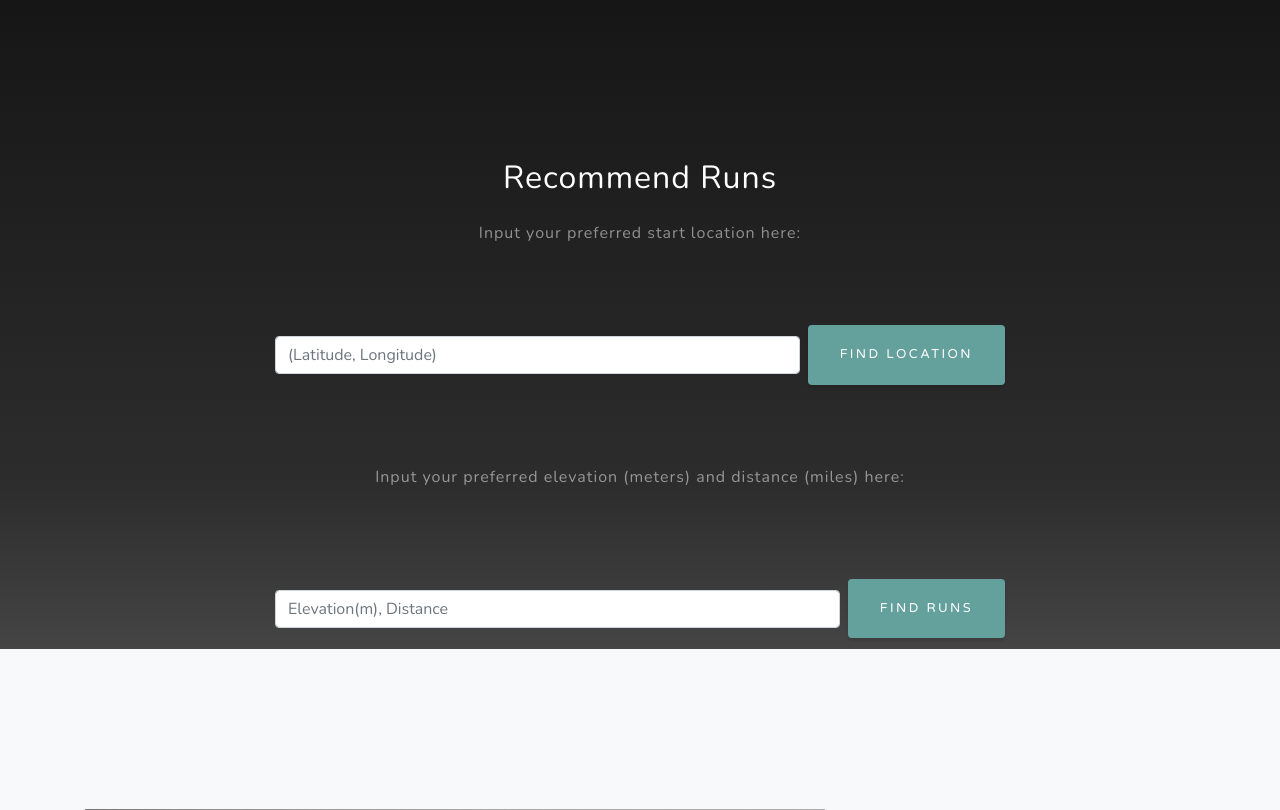
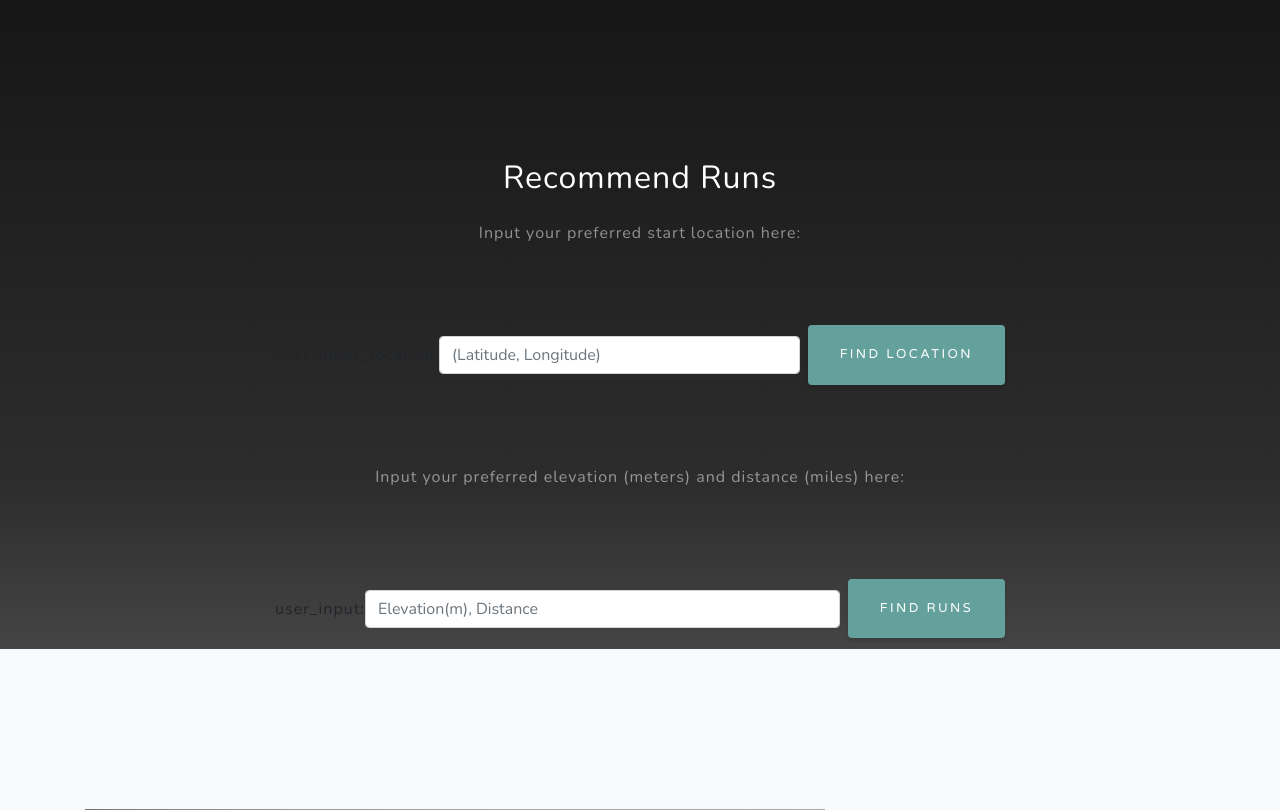
Before and after one commit to elizabethguy86/Run_Recommender, a Flask app: template templates/index.html in a window 1280 px wide. Shown: the part 801-1611 px from the top of the page. Run offline with Flask 2, Linux system fonts and the light colour scheme; the template is opened without the code that fills it, so the values that code supplies are empty; parts of the project's set-up code (start-up, migrations or seed data) failed here and were passed over; some libraries are stand-ins or nearby versions.

Commit message:
adding initial functionality code for sending user inputs to FLASK

```diff
--- a/app.py
+++ b/app.py
@@ -19,10 +19,11 @@ df = data.iloc[:,1::]
 def hello_world():
     return render_template('index.html', table=table_practice()[0], map='<iframe src="/map" width="1000" height="500"> </iframe>')
 
-#@app.route('/request', methods=['POST'])
+@app.route('/request', methods=['POST'])
 def make_recommendations():
-    recommendations = Run_Recommender(df, (data['user_input_location']))
-    recommend_dict, similarities = recommendations.recommend_runs([data['user_input']], 5)
+    '''This will be used with actual user inputs.'''
+    recommendations = Run_Recommender(df, (request.form['user_input_location']))
+    recommend_dict, similarities = recommendations.recommend_runs(request.form[['user_input']], 5)
     polylines, indices = recommendations.make_polyline_dict()
     Group = GroupRuns(polylines, indices, df)
     map_coordinates = Group.map_coordinates()
@@ -31,7 +32,7 @@ def make_recommendations():
     mapping_dict = mapfun.map_indices(indices_to_use, indices)
     stats = return_route_stats(mapping_dict, indices_to_use, df)
     abbrev_stats = stats.loc[:, ['total_elevation_gain', 'miles_converted']]
-    return abbrev_stats.to_html()
+    return abbrev_stats.to_html(), unique_coordinates
 
 def table_practice():
     recommendations = Run_Recommender(df, (47.508802, -122.464284))
--- a/templates/index.html
+++ b/templates/index.html
@@ -66,15 +66,15 @@
           <div class="col-lg-8 mx-auto">
             <h2 class="text-white mb-4">Recommend Runs</h2>
             <p class="text-white-50"> Input your preferred start location here:
-                <form class="form-inline d-flex">
-                    <input type="email" class="form-control flex-fill mr-0 mr-sm-2 mb-3 mb-sm-0" id="inputEmail" placeholder="(Latitude, Longitude)">
-                    <button type="submit" class="btn btn-primary mx-auto">Find Location</button>
+                <form class="form-inline d-flex" method="POST" action=/request>
+                  user_input_location: <input type="text" name="user_input_location" class="form-control flex-fill mr-0 mr-sm-2 mb-3 mb-sm-0" id="inputCoordinates" placeholder="(Latitude, Longitude)">
+                    <button type="submit" value = "Submit" class="btn btn-primary mx-auto">Find Location</button>
                 </form>
               </p>
             <p class="text-white-50"> Input your preferred elevation (meters) and distance (miles) here:
-                <form class="form-inline d-flex">
-                    <input type="email" class="form-control flex-fill mr-0 mr-sm-2 mb-3 mb-sm-0" id="inputEmail" placeholder="Elevation(m), Distance">
-                    <button type="submit" class="btn btn-primary mx-auto">Find Runs</button>
+                <form class="form-inline d-flex" method="POST" action=/request>
+                    user_input: <input type="text" name="user_input" class="form-control flex-fill mr-0 mr-sm-2 mb-3 mb-sm-0" id="inputRequest" placeholder="Elevation(m), Distance">
+                    <button type="submit" value = "Submit" class="btn btn-primary mx-auto">Find Runs</button>
             </p>
 
             <div id="table">
```
